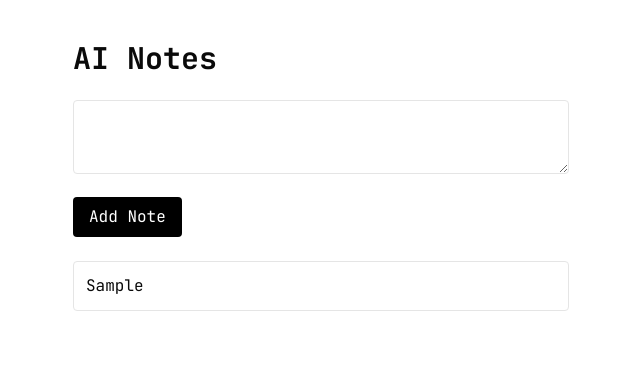
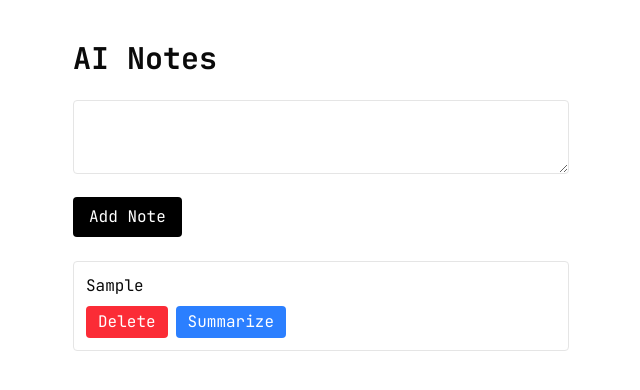
Before and after one commit to Amis883/ai-notes, a Next.js app: page / in a window 1280 px wide. Both pictures are taken after typing "Sample" into the empty fields and a click on the button "Add Note". Shown: the top 390 px of the page, without its empty margins (319-959 px from the left). Built offline with nearby package versions, Linux system fonts and the light colour scheme.

Commit message:
feat: add delete and summarize buttons with localStorage persistence

```diff
--- a/app/api/summarize/route.ts
+++ b/app/api/summarize/route.ts
@@ -4,25 +4,25 @@ const openai = new OpenAI({
   apiKey: process.env.OPENAI_API_KEY,
 });
 
+export async function POST(req: Request) {
+  const { text } = await req.json();
+
+  const response = await openai.chat.completions.create({
+    model: "gpt-4o-mini",
+    messages: [
+      { role: "system", content: "Summarize this note shortly." },
+      { role: "user", content: text },
+    ],
+  });
+
+  return Response.json({
+    summary: response.choices[0].message.content,
+  });
+}
 // export async function POST(req: Request) {
 //   const { text } = await req.json();
 
-//   const response = await openai.chat.completions.create({
-//     model: "gpt-4o-mini",
-//     messages: [
-//       { role: "system", content: "Summarize this note shortly." },
-//       { role: "user", content: text },
-//     ],
-//   });
-
 //   return Response.json({
-//     summary: response.choices[0].message.content,
+//     summary: "AI summary of: " + text,
 //   });
 // }
-export async function POST(req: Request) {
-  const { text } = await req.json();
-
-  return Response.json({
-    summary: "AI summary of: " + text,
-  });
-}
--- a/app/page.tsx
+++ b/app/page.tsx
@@ -7,14 +7,24 @@ export default function Home() {
 
   const [notes, setNotes] = useState<string[]>(() => {
     if (typeof window === "undefined") return [];
+
     const saved = localStorage.getItem("notes");
     return saved ? JSON.parse(saved) : [];
   });
 
   const addNote = () => {
     if (!note.trim()) return;
-    setNotes([...notes, note]);
+
+    setNotes((prev) => [...prev, note]);
     setNote("");
+  };
+
+  const deleteNote = (index: number) => {
+    setNotes((prev) => prev.filter((_, i) => i !== index));
+  };
+
+  const summarize = (text: string) => {
+    alert("AI summary for: " + text.slice(0, 50));
   };
 
   useEffect(() => {
@@ -40,8 +50,24 @@ export default function Home() {
 
       <div className="mt-6 space-y-3">
         {notes.map((n, i) => (
-          <div key={i} className="border p-3 rounded">
-            {n}
+          <div key={i} className="border p-3 rounded space-y-2">
+            <p>{n}</p>
+
+            <div className="flex gap-2">
+              <button
+                onClick={() => deleteNote(i)}
+                className="bg-red-500 text-white px-3 py-1 rounded"
+              >
+                Delete
+              </button>
+
+              <button
+                onClick={() => summarize(n)}
+                className="bg-blue-500 text-white px-3 py-1 rounded"
+              >
+                Summarize
+              </button>
+            </div>
           </div>
         ))}
       </div>
```
